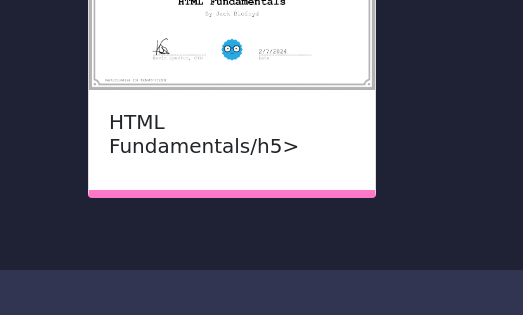
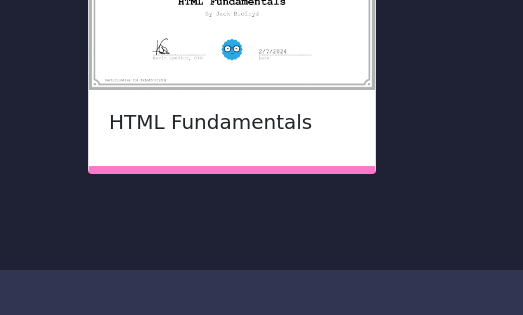
Before and after one commit to Sanchez-Guerrero/portfolio, a plain HTML site: page index.html in a window 1280 px wide. Shown: the part 3780-4095 px from the top of the page, 757-1280 px from the left. Drawn offline with nearby package versions, Linux system fonts and the light colour scheme; a web font is replaced by a local one.

Commit message:
Update index.html

```diff
--- a/index.html
+++ b/index.html
@@ -456,7 +456,7 @@
               style="height: 13rem"
             />
             <div class="card-body">
-              <h5 class="card-title">HTML Fundamentals/h5>
+              <h5 class="card-title">HTML Fundamentals</h5>
             </div>
           </div>
         </div>
```
